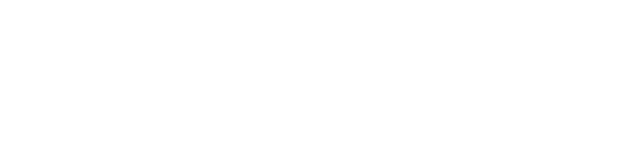
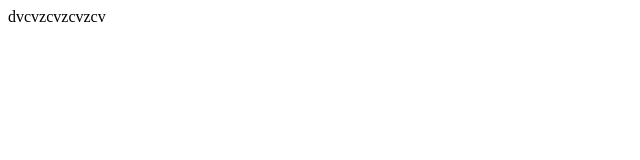
Before and after one commit to mahmut-donmez/kodluyoruzilkrepo, a plain HTML site: page index.html in a window 1280 px wide. Shown: the whole page, without its empty margins (0-640 px from the left). Drawn offline with Linux system fonts and the light colour scheme.

Commit message:
index değişi

```diff
--- a/index.html
+++ b/index.html
@@ -8,6 +8,6 @@
     <title>markdown</title>
 </head>
 <body>
-
+    dvcvzcvzcvzcv
 </body>
 </html>
```
